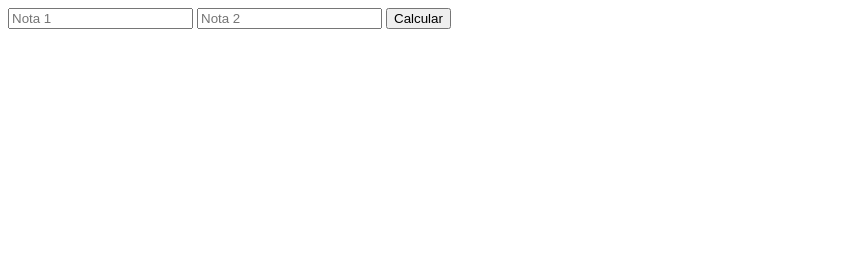
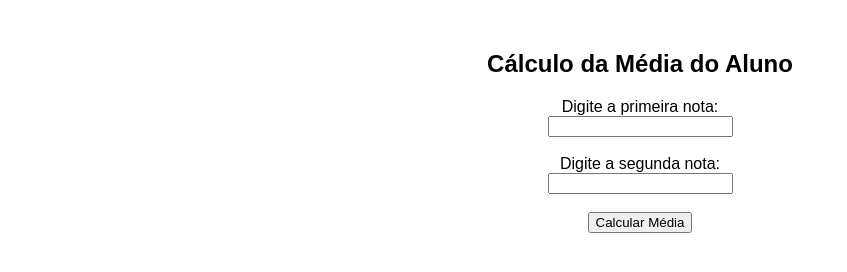
Before and after one commit to anafmesquitaa/Algoritmo-, a plain HTML site: page Index.html in a window 1280 px wide. Shown: the whole page, without its empty margins (0-847 px from the left). Drawn offline with Linux system fonts and the light colour scheme.

Commit message:
Update Index.html

```diff
--- a/Index.html
+++ b/Index.html
@@ -1,28 +1,37 @@
 <!DOCTYPE html>
-<html>
-<body>
+<html lang="pt-BR">
+<head>
+  <meta charset="UTF-8">
+  <meta name="viewport" content="width=device-width, initial-scale=1.0">
+  <title>Média do Aluno</title>
+</head>
+<body style="font-family: Arial; text-align: center; margin-top: 50px;">
 
-    <input type="number" id="n1" step="0.1" placeholder="Nota 1">
-    <input type="number" id="n2" step="0.1" placeholder="Nota 2">
+  <h2>Cálculo da Média do Aluno</h2>
 
-    <button onclick="calc()">Calcular</button>
+  <label>Digite a primeira nota:</label><br>
+  <input type="number" id="nota1" step="0.1"><br><br>
 
-    <p id="res"></p>
+  <label>Digite a segunda nota:</label><br>
+  <input type="number" id="nota2" step="0.1"><br><br>
 
-    <script>
-        function calc() {
-            let n1 = parseFloat(document.getElementById('n1').value);
-            let n2 = parseFloat(document.getElementById('n2').value);
+  <button onclick="calcularMedia()">Calcular Média</button>
 
-            if (isNaN(n1) || isNaN(n2)) {
-                document.getElementById('res').innerHTML = "ERRO: Digite apenas números usando PONTO como decimal.";
-                return;
-            }
+  <h3 id="resultado" style="margin-top: 20px;"></h3>
 
-            let media = (n1 + n2) / 2;
-            document.getElementById('res').innerHTML = "Média: " + media.toFixed(1);
-        }
-    </script>
+  <script>
+    function calcularMedia() {
+      let n1 = parseFloat(document.getElementById("nota1").value);
+      let n2 = parseFloat(document.getElementById("nota2").value);
+
+      if (isNaN(n1) || isNaN(n2)) {
+        document.getElementById("resultado").innerText = "Por favor, digite as duas notas.";
+      } else {
+        let media = (n1 + n2) / 2;
+        document.getElementById("resultado").innerText = `A média entre ${n1} e ${n2} é igual a ${media.toFixed(1)}.`;
+      }
+    }
+  </script>
 
 </body>
 </html>
```
